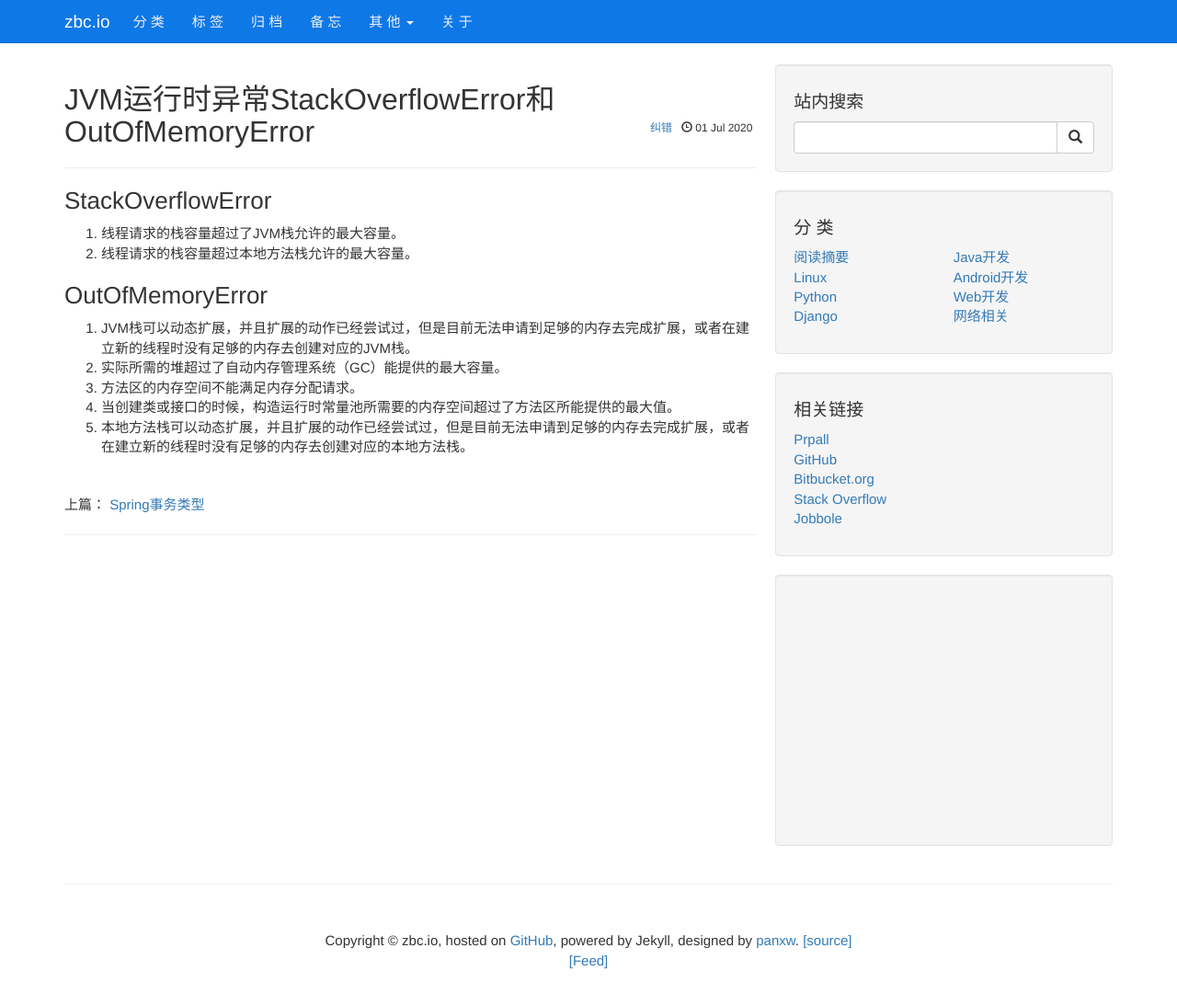
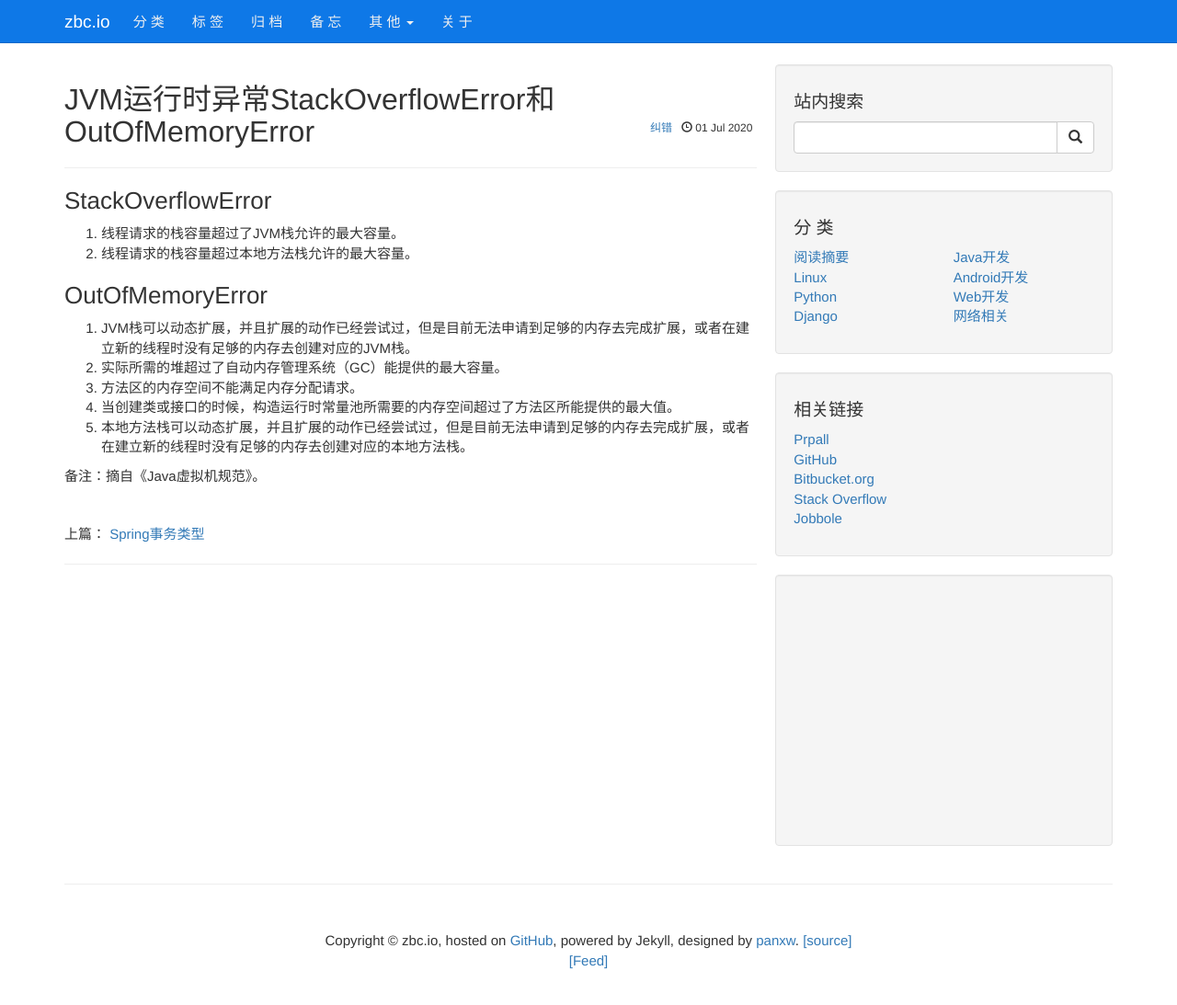
Before and after one commit to zbc0512/zbc0512.github.io, a Jekyll site: the page built from _posts/2020-07-01-stackoverflowerror-and-outofmemoryerror.md, in a window 1280 px wide and 1116 px high. Shown: the top 1093 px of the window at 92% size. Built offline with Jekyll 4.4.1, drawn with Linux system fonts in a browser that asks for light colours; nearby versions of some CDN libraries; library files that are not in the unit come from our copies; comment, search, counter and statistics services are not loaded.

Commit message:
添加备注

```diff
--- a/_posts/2020-07-01-stackoverflowerror-and-outofmemoryerror.md
+++ b/_posts/2020-07-01-stackoverflowerror-and-outofmemoryerror.md
@@ -17,3 +17,6 @@ tags: "JVM"
 3. 方法区的内存空间不能满足内存分配请求。
 4. 当创建类或接口的时候，构造运行时常量池所需要的内存空间超过了方法区所能提供的最大值。
 5. 本地方法栈可以动态扩展，并且扩展的动作已经尝试过，但是目前无法申请到足够的内存去完成扩展，或者在建立新的线程时没有足够的内存去创建对应的本地方法栈。
+
+
+备注：摘自《Java虚拟机规范》。
```
